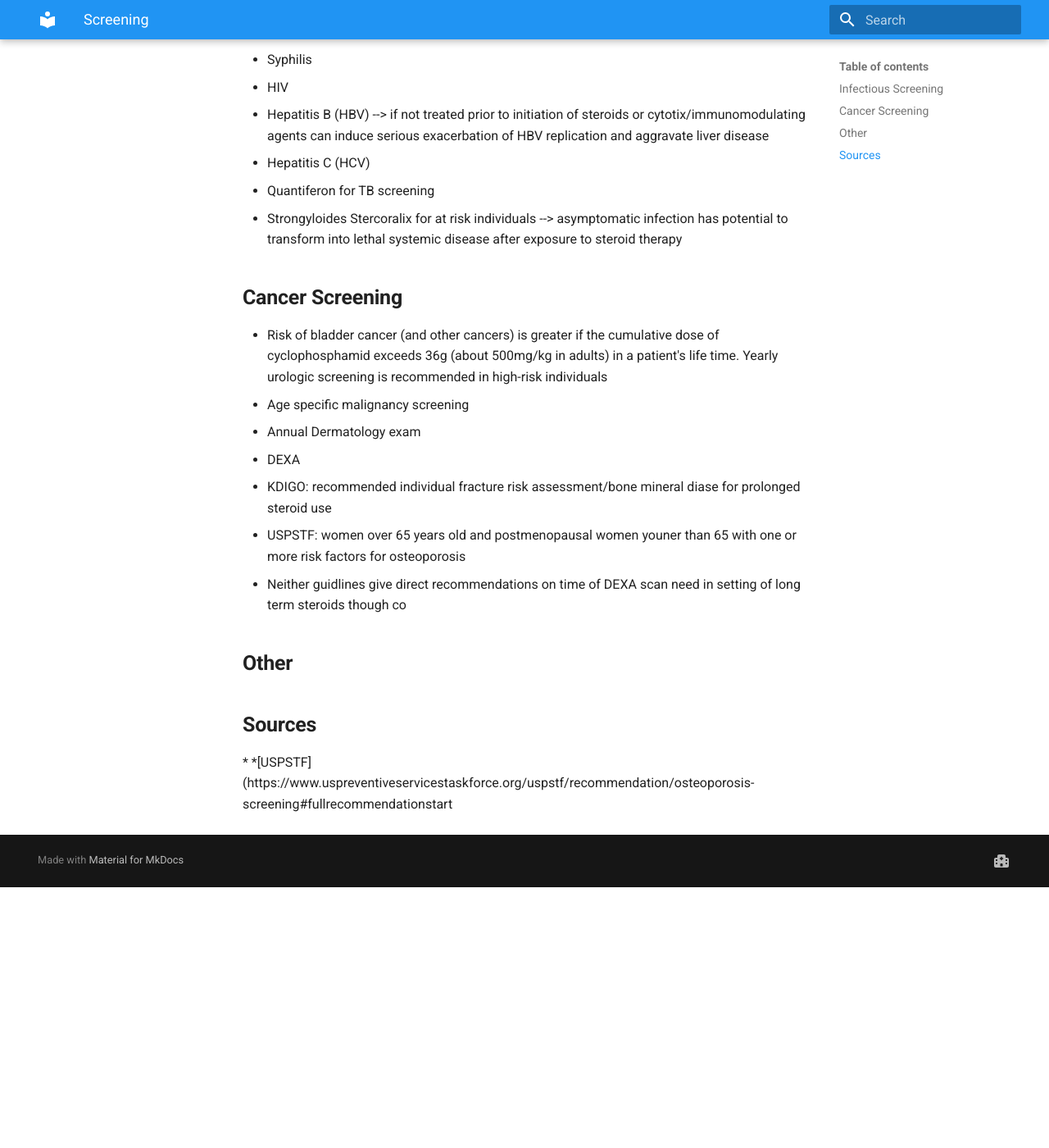
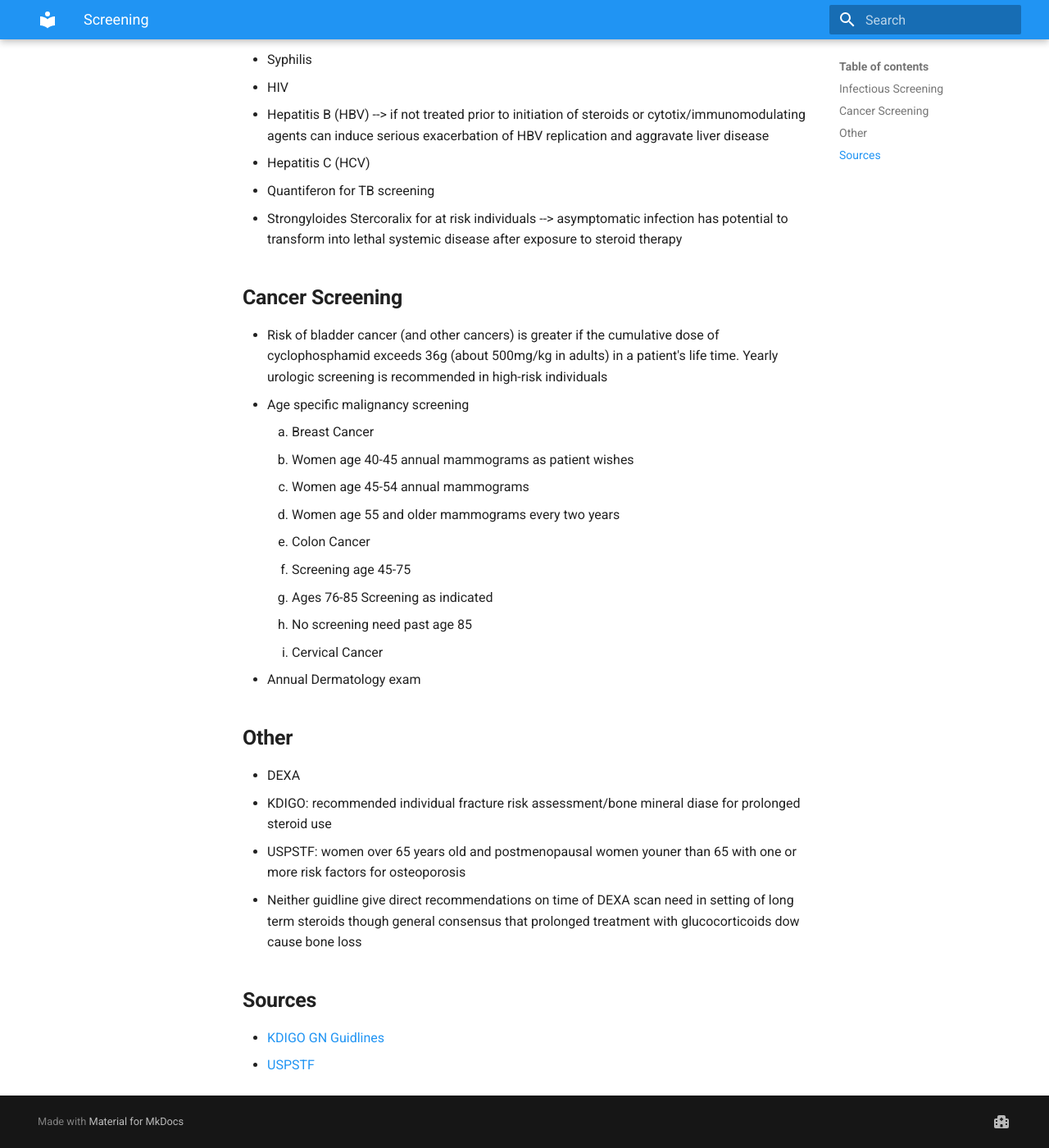
Before and after one commit to TTUNEPH2025/GN, an MkDocs documentation site: the page built from docs/Screening.md, in a window 1280 px wide and 1400 px high, scrolled down 337 px. Shown: the whole window at 82% size. Built offline with MkDocs 1.6.1 and Material for MkDocs 9.7.7, drawn with Linux system fonts in a browser that asks for light colours; before the commit the page ends 1419 px from its top, so only the background shows below that.

Commit message:
Update Screening.md

```diff
--- a/docs/Screening.md
+++ b/docs/Screening.md
@@ -10,12 +10,21 @@
 ## **Cancer Screening**
 * Risk of bladder cancer (and other cancers) is greater if the cumulative dose of cyclophosphamid exceeds 36g (about 500mg/kg in adults) in a patient's life time. Yearly urologic screening is recommended in high-risk individuals
 * Age specific malignancy screening
+    1. Breast Cancer
+       * Women age 40-45 annual mammograms as patient wishes
+       * Women age 45-54 annual mammograms
+       * Women age 55 and older mammograms every two years
+    2. Colon Cancer
+       * Screening age 45-75
+       * Ages 76-85 Screening as indicated
+       * No screening need past age 85
+     3. Cervical Cancer
 * Annual Dermatology exam
+## **Other**
 * DEXA
   * KDIGO: recommended individual fracture risk assessment/bone mineral diase for prolonged steroid use
   * USPSTF: women over 65 years old and postmenopausal women youner than 65 with one or more risk factors for osteoporosis
-  * Neither guidlines give direct recommendations on time of DEXA scan need in setting of long term steroids though co
-## **Other**
+  * Neither guidline give direct recommendations on time of DEXA scan need in setting of long term steroids though general consensus that prolonged treatment with glucocorticoids dow cause bone loss
 ## **Sources**
-  *
-  *[USPSTF](https://www.uspreventiveservicestaskforce.org/uspstf/recommendation/osteoporosis-screening#fullrecommendationstart
+ * [KDIGO GN Guidlines](https://kdigo.org/guidelines/gd/)
+ * [USPSTF](https://www.uspreventiveservicestaskforce.org/uspstf/recommendation/osteoporosis-screening#fullrecommendationstart)
```
